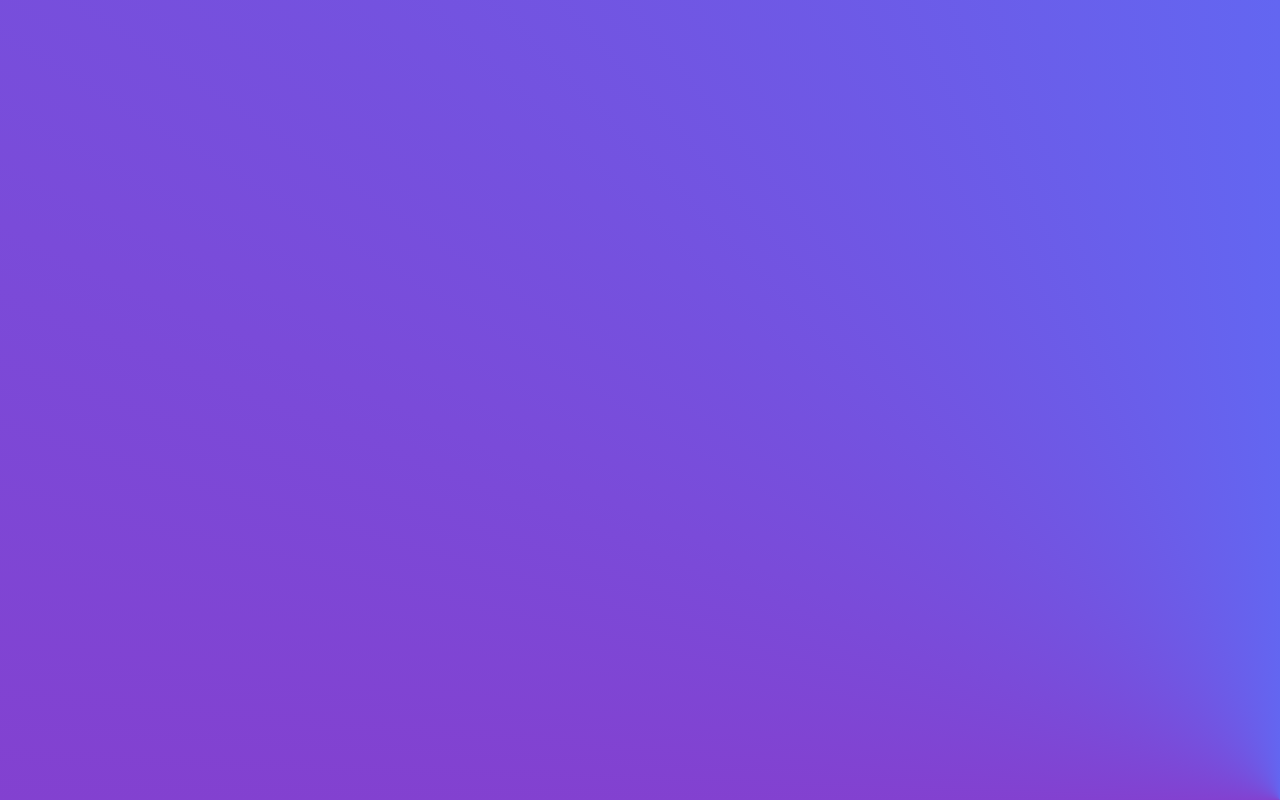
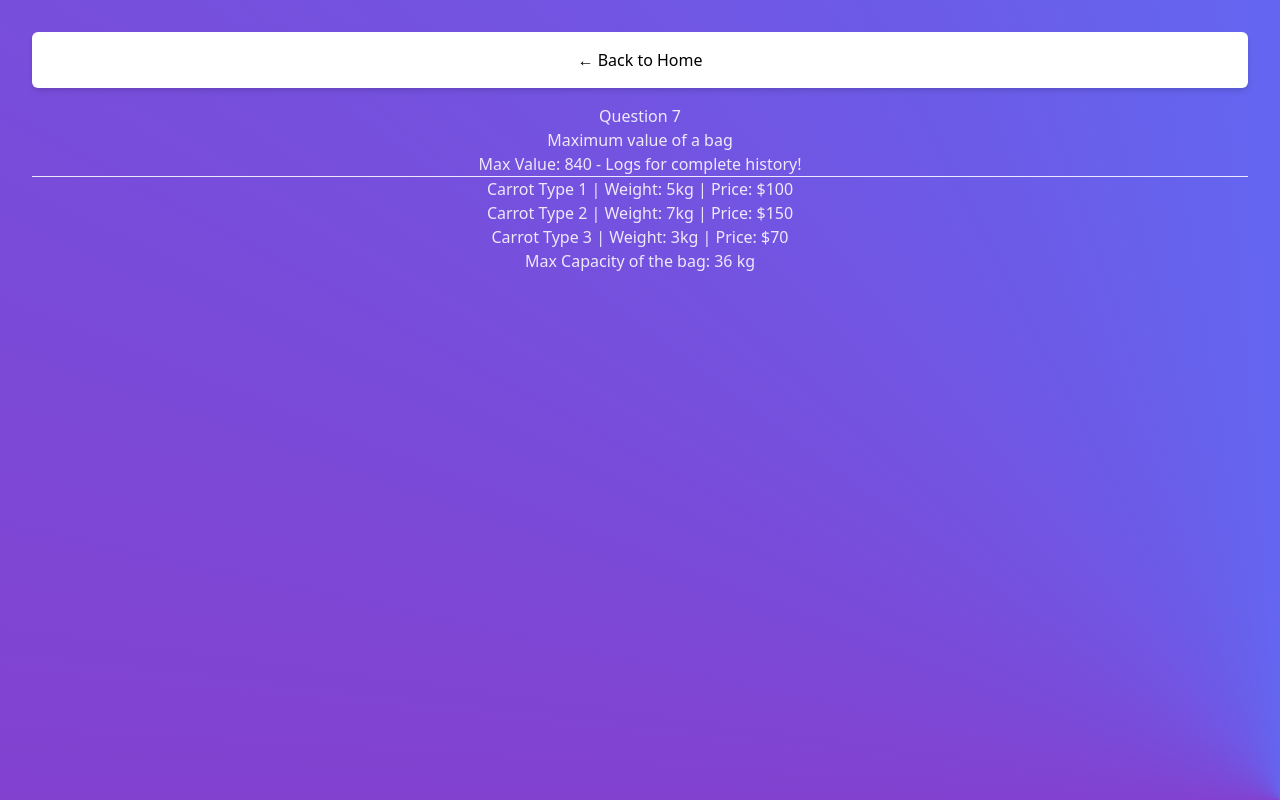
Before and after one commit to wwwjsw/test-react-frontend, a React (Vite) app: page /question-7 in a window 1280 px wide. Before the commit this address had no page. Built offline with nearby package versions, Linux system fonts and the light colour scheme.

Commit message:
feat(Question7): add maximum value of a bag feature and page

```diff
--- a/src/App.tsx
+++ b/src/App.tsx
@@ -7,6 +7,7 @@ import Question3 from "./pages/Question3";
 import Question4 from "./pages/Question4";
 import Question5 from "./pages/Question5";
 import Question6 from "./pages/Question6";
+import Question7 from "./pages/Question7";
 
 function App() {
   return (
@@ -19,7 +20,7 @@ function App() {
         <Route path="/question-4" element={<Question4 />} />
         <Route path="/question-5" element={<Question5 />} />
         <Route path="/question-6" element={<Question6 />} />
-        {/* <Route path="/question-7" element={<Question7 />} /> */}
+        <Route path="/question-7" element={<Question7 />} />
       </Routes>
     </div>
   );
--- a/src/data/Questions.ts
+++ b/src/data/Questions.ts
@@ -7,7 +7,7 @@ const questions: Question[] = [
   { id: 4, title: "4 - Check if breckets are closed correctly", path: "/question-4" },
   { id: 5, title: "5 - Drop egg", path: "/question-5" },
   { id: 6, title: "6 - Zeno's Paradox of Achilles and the Tortoise", path: "/question-6" },
-  { id: 7, title: "7", path: "/question-7" },
+  { id: 7, title: "7 - Maximum value of a bag", path: "/question-7" },
 ];
 
 export default questions;
--- /dev/null
+++ b/src/pages/Question7.tsx
@@ -0,0 +1,50 @@
+import QuestionHeader from "@/components/QuestionHeader"
+import type { CarrotType } from "@/types/CarrotType";
+
+const Question7 = () => {
+    function getMaxValue(carrotTypes: CarrotType[], maxCapacityInKg: number) {
+        const bestAtWeight = Array(maxCapacityInKg + 1).fill(0);
+        for (let w = 1; w <= maxCapacityInKg; w++) {
+            for (const carrot of carrotTypes) {
+                if (carrot.kg <= w) {
+                    const previousBest = bestAtWeight[w - carrot.kg];
+                    const newBestValue = previousBest + carrot.price;
+
+                    console.log(`Weight ${w}kg: considering carrot ${carrot.kg}kg for ${carrot.price}, new best: ${newBestValue}, previous best: ${previousBest}`);
+
+                    bestAtWeight[w] = Math.max(bestAtWeight[w], newBestValue);
+                }
+            }
+        }
+        console.log(bestAtWeight);
+        return bestAtWeight[maxCapacityInKg];
+    }
+
+    const carrotTypes = [
+        { kg: 5, price: 100 },
+        { kg: 7, price: 150 },
+        { kg: 3, price: 70 },
+    ];
+    const maxCapacityInKg = 36;
+    const maxValue = getMaxValue(carrotTypes, maxCapacityInKg);
+    console.log(maxValue);
+
+
+    return (
+        <>
+            <QuestionHeader />
+            <h1>Question 7</h1>
+            <p>Maximum value of a bag</p>
+            <p>Max Value: {maxValue} - Logs for complete history!</p>
+            <hr />
+            {carrotTypes.map((carrot, index) => (
+                <div key={index}>
+                    <p>Carrot Type {index + 1} | Weight: {carrot.kg}kg | Price: ${carrot.price}</p>
+                </div>
+            ))}
+            <p>Max Capacity of the bag: {maxCapacityInKg} kg</p>
+        </>
+    )
+}
+
+export default Question7
--- /dev/null
+++ b/src/types/CarrotType.ts
@@ -0,0 +1,4 @@
+export interface CarrotType {
+    kg: number;
+    price: number;
+}
```
